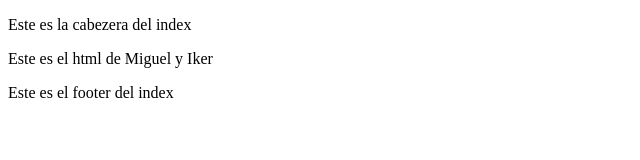
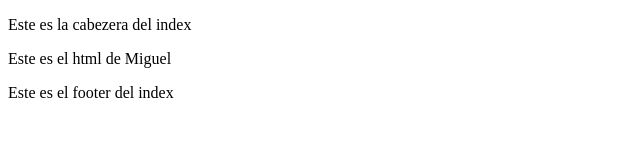
Before and after one commit to Miguelunchu15/pagina-web, a plain HTML site: page index.html in a window 1280 px wide. Shown: the full height of the page, 0-640 px from the left. Drawn offline with Linux system fonts and the light colour scheme.

Commit message:
Update index.html

```diff
--- a/index.html
+++ b/index.html
@@ -9,7 +9,7 @@
     <header><p>
         Este es la cabezera del index
     </p></header>
-    <p>Este es el html de Miguel y Iker</p>
+    <p>Este es el html de Miguel</p>
 
     <footer><p>
         Este es el footer del index
```
